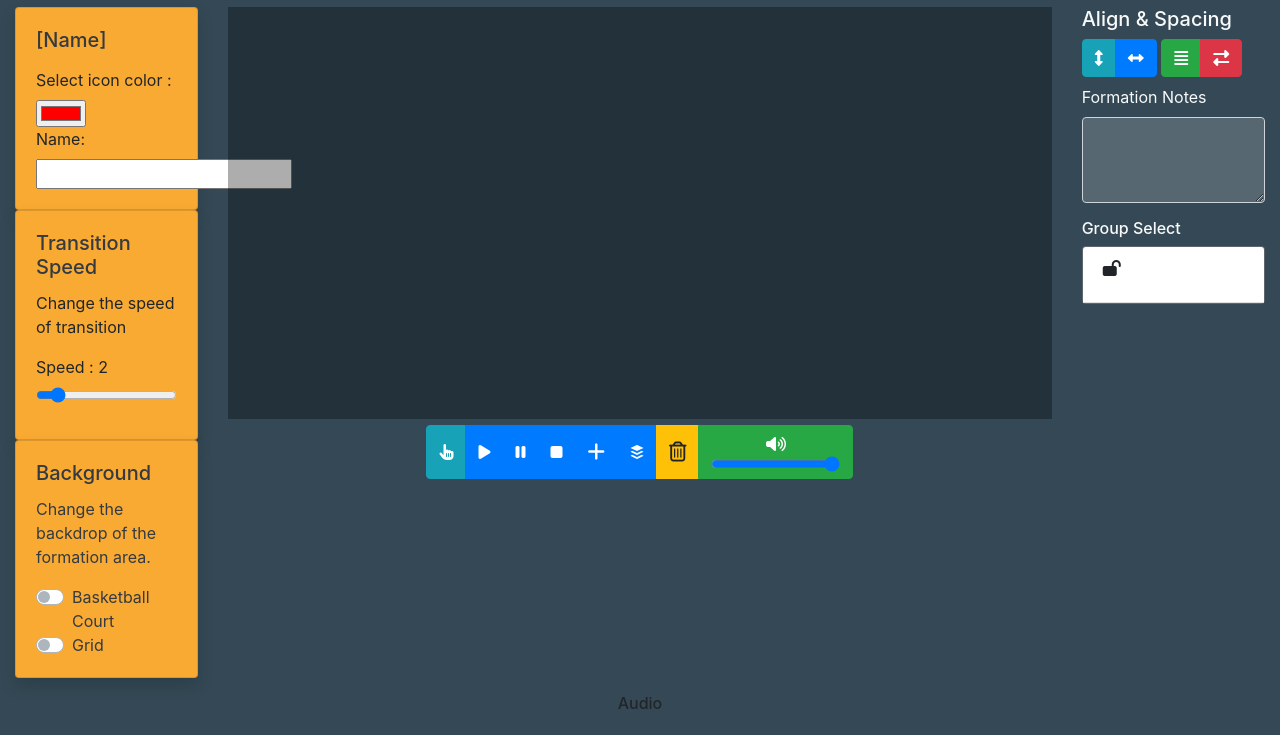
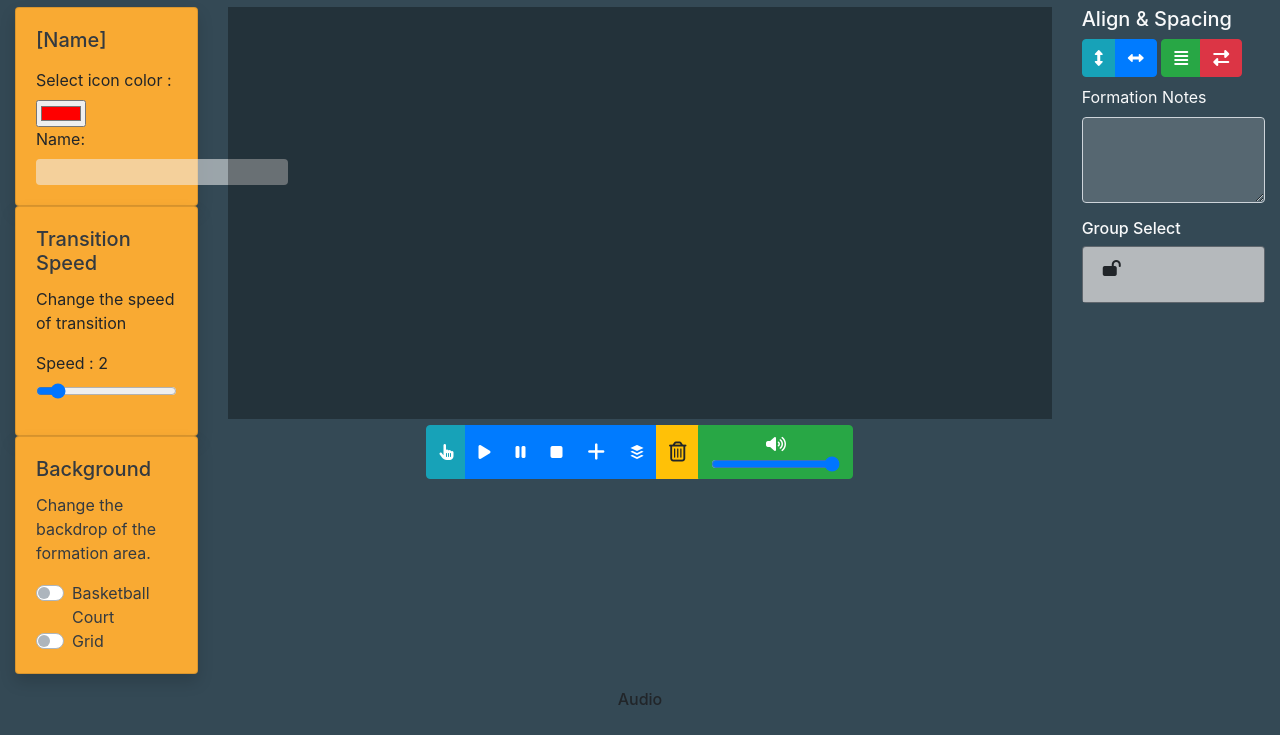
Before and after one commit to DanielOttodev/move_dev, a website: page public/views/index.html in a window 1280 px wide. Shown: the part 65-800 px from the top of the page. Drawn offline with nearby package versions, Linux system fonts and the light colour scheme; files that its build step writes are made by us from their sources; a script that the page names is missing; files whose address does not match are found by name.

Commit message:
style update

```diff
--- a/public/src/styles.css
+++ b/public/src/styles.css
@@ -113,3 +113,13 @@ table {
 .liStyle {
   background-color: rgba(240, 240, 240, 0.021);
 }
+
+#namechange {
+  background-color: rgba(240, 240, 240, 0.548);
+  border: none;
+}
+
+.initialLi {
+  background-color: rgba(240, 240, 240, 0.548);
+  border: none;
+}
--- a/public/views/index.html
+++ b/public/views/index.html
@@ -77,7 +77,7 @@
                   <input type="color" id="selectedColor" name="favcolor" value="#ff0000">
                 </div>
                 <label for="namechange">Name:</label>
-                <input type="text" id="namechange" name="namechange" value=" ">
+                <input type="text" id="namechange" name="namechange" class="rounded" value=" ">
               </div>
             </div>
           </div>
@@ -211,7 +211,7 @@
             <h6 class="mt-3 text-light">Group Select</h6>
             <div class="card bg-secondary mt-2" style="width: 18rem;">
               <ul class="list-group list-group-flush">
-                <li class="list-group-item ">
+                <li class="list-group-item initialLi">
                   <h6 class="card-title" id="selectedName2"><i id="padlock" class="fas fa-lock-open"></i></h6>
                 </li>
                 <div id="selectedNodes">
```
